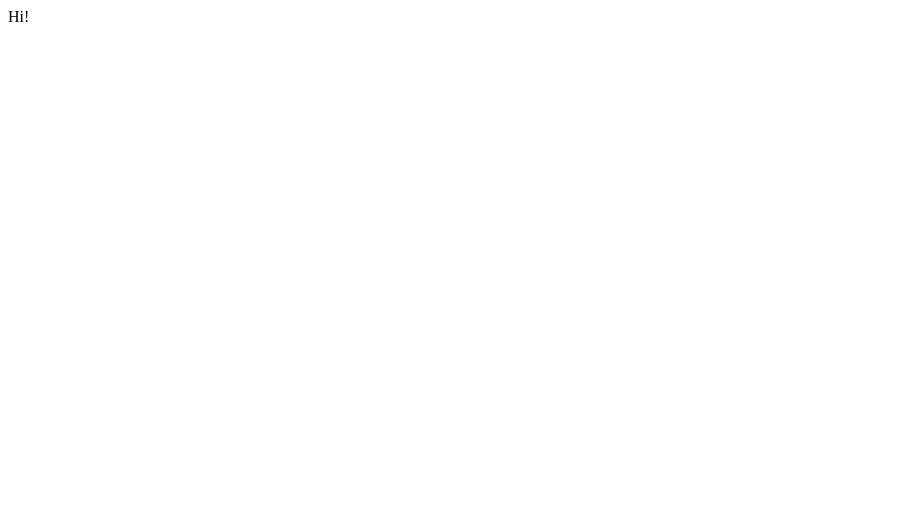
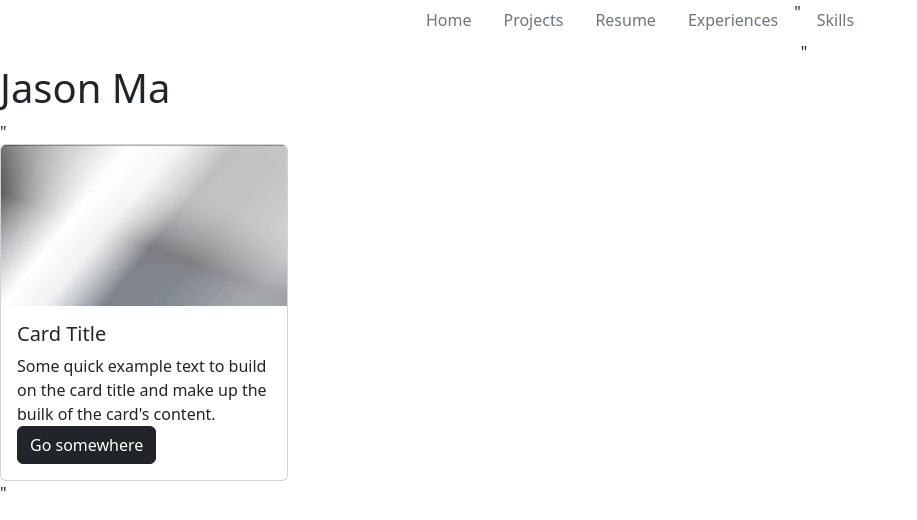
Before and after one commit to jason6842/portfolio-website, a plain HTML site: page main.html in a window 1280 px wide. Shown: the whole page, without its empty margins (0-917 px from the left). Drawn offline with nearby package versions, Linux system fonts and the light colour scheme.

Commit message:
Tested card component and nav component. Next step is figuring out the bootstrap grid layout to use

```diff
--- a/main.html
+++ b/main.html
@@ -1 +1,47 @@
-<a>Hi!</a>
+<!DOCTYPE html>
+<html>
+<head>
+    <title>Jason Ma's Portfolio</title>
+    <link href="https://cdn.jsdelivr.net/npm/bootstrap@5.3.3/dist/css/bootstrap.min.css" rel="stylesheet" integrity="sha384-QWTKZyjpPEjISv5WaRU9OFeRpok6YctnYmDr5pNlyT2bRjXh0JMhjY6hW+ALEwIH" crossorigin="anonymous">
+    <link rel="stylesheet" href="main.css">
+
+</head>
+
+<main>
+    <div class="center-nav">
+        <ul class="nav justify-content-center">
+            <li class="nav-item">
+                <a class="nav-link active text-secondary" aria-current="page" href="#">Home</a>
+            </li>
+            <li class="nav-item">
+                <a class="nav-link text-secondary" href="#">Projects</a>
+            </li>
+            <li class="nav-item">
+                <a class="nav-link text-secondary" href="#">Resume</a>
+            </li>
+            <li class="nav-item">
+                <a class="nav-link text-secondary" href="#">Experiences</a>
+            </li>"
+            <li class="nav-item">
+                <a class="nav-link text-secondary" href="#">Skills</a>"
+            </li>
+        </ul>
+    </div>
+
+    <div class="biography">
+        <h1>Jason Ma</h1>
+    </div>"
+
+    <a href="https://www.google.com" class="text-decoration-none text-reset">
+        <div class="card" style="width: 18rem;">
+            <img src="assets/Placeholder.png" class="card-img-top" alt="Placeholder">
+            <div class="card-body">
+                <h5 class="card-title">Card Title</h5>
+                <p class="card-text">Some quick example text to build on the card title and make up the builk of the card's content.</p>
+                <a href="https://www.google.com" class="btn btn-dark">Go somewhere</a>
+            </div>
+        </div>"
+    </a>
+
+
+</main>
```
Also changed, not shown: assets/Placeholder.png (added).
